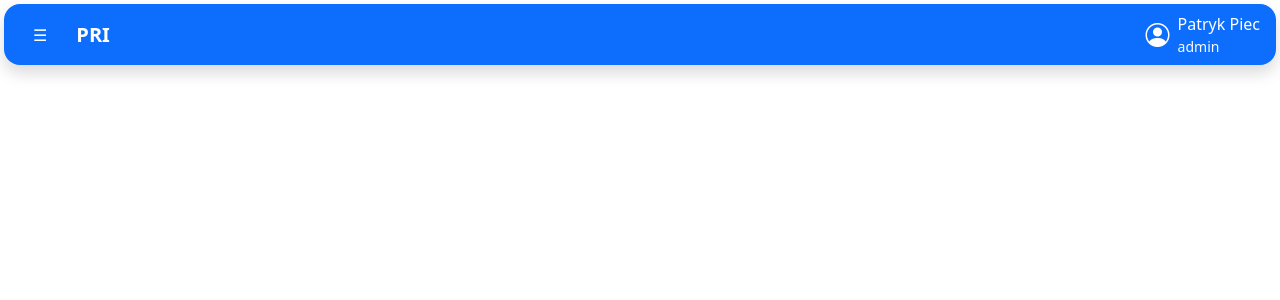
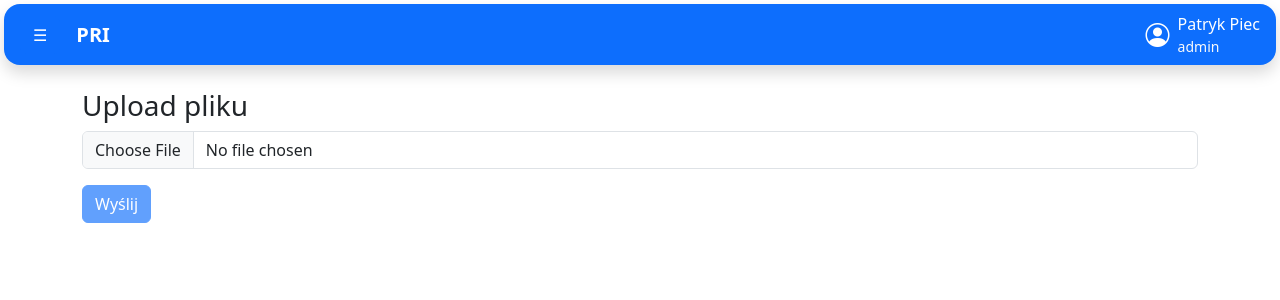
Before and after one commit to b0bpp/pri_front, a Vue app: page /upload in a window 1280 px wide. Shown: the top 300 px of the page. Built offline with nearby package versions, Linux system fonts and the light colour scheme; no server answers.

Commit message:
UploadFiles

```diff
--- a/package.json
+++ b/package.json
@@ -7,6 +7,7 @@
     "build": "vue-cli-service build"
   },
   "dependencies": {
+    "axios": "^1.9.0",
     "bootstrap": "^5.3.6",
     "core-js": "^3.8.3",
     "vue": "^3.2.13",
--- a/src/components/NavBar.vue
+++ b/src/components/NavBar.vue
@@ -32,9 +32,11 @@
           <li class="list-group-item border-0">
             <router-link to="/" class="text-decoration-none">Home</router-link>
           </li>
-
           <li class="list-group-item border-0">
             <router-link to="/review-panel" class="text-decoration-none">Panel recenzji</router-link>
+          </li>
+          <li class="list-group-item border-0">
+            <router-link to="/upload" class="text-decoration-none">Upload plików</router-link>
           </li>
         </ul>
       </div>
--- /dev/null
+++ b/src/components/UploadFile.vue
@@ -0,0 +1,44 @@
+<template>
+  <div class="container mt-4">
+    <h3>Upload pliku</h3>
+    <input type="file" @change="handleFileChange" class="form-control mb-3" />
+    <button class="btn btn-primary" :disabled="!selectedFile" @click="uploadFile">
+      Wyślij
+    </button>
+    <div class="mt-3" v-if="uploadSuccess">
+      Plik przesłany pomyślnie.
+    </div>
+  </div>
+</template>
+
+<script>
+import axios from 'axios'
+
+export default {
+  name: 'UploadFile',
+  data() {
+    return {
+      selectedFile: null,
+      uploadSuccess: false
+    }
+  },
+  methods: {
+    handleFileChange(event) {
+      this.selectedFile = event.target.files[0]
+    },
+    async uploadFile() {
+      const formData = new FormData()
+      formData.append('file', this.selectedFile)
+
+      try {
+        await axios.post('http://localhost:8082/api/v1/files', formData, {
+          headers: { 'Content-Type': 'multipart/form-data' }
+        })
+        this.uploadSuccess = true
+      } catch (error) {
+        console.error('Błąd przy uploadzie:', error)
+      }
+    }
+  }
+}
+</script>
--- a/src/router/index.js
+++ b/src/router/index.js
@@ -2,6 +2,7 @@ import { createRouter, createWebHistory } from 'vue-router'
 import Home from '@/views/Home.vue'
 import ReviewPanel from '@/views/ReviewPanel.vue'
 import GroupPreview from '@/views/GroupPreview.vue'
+import UploadFile from '@/components/UploadFile.vue'
 
 const routes = [
   {
@@ -19,6 +20,11 @@ const routes = [
     name: 'GroupPreview',
     component: GroupPreview,
   },
+   {
+    path: '/upload',
+    name: 'UploadFile',
+    component: UploadFile,
+  },
 ]
 
 const router = createRouter({
```
Also changed, not shown: 1 other file (tests, documents, lock files or other folders).
